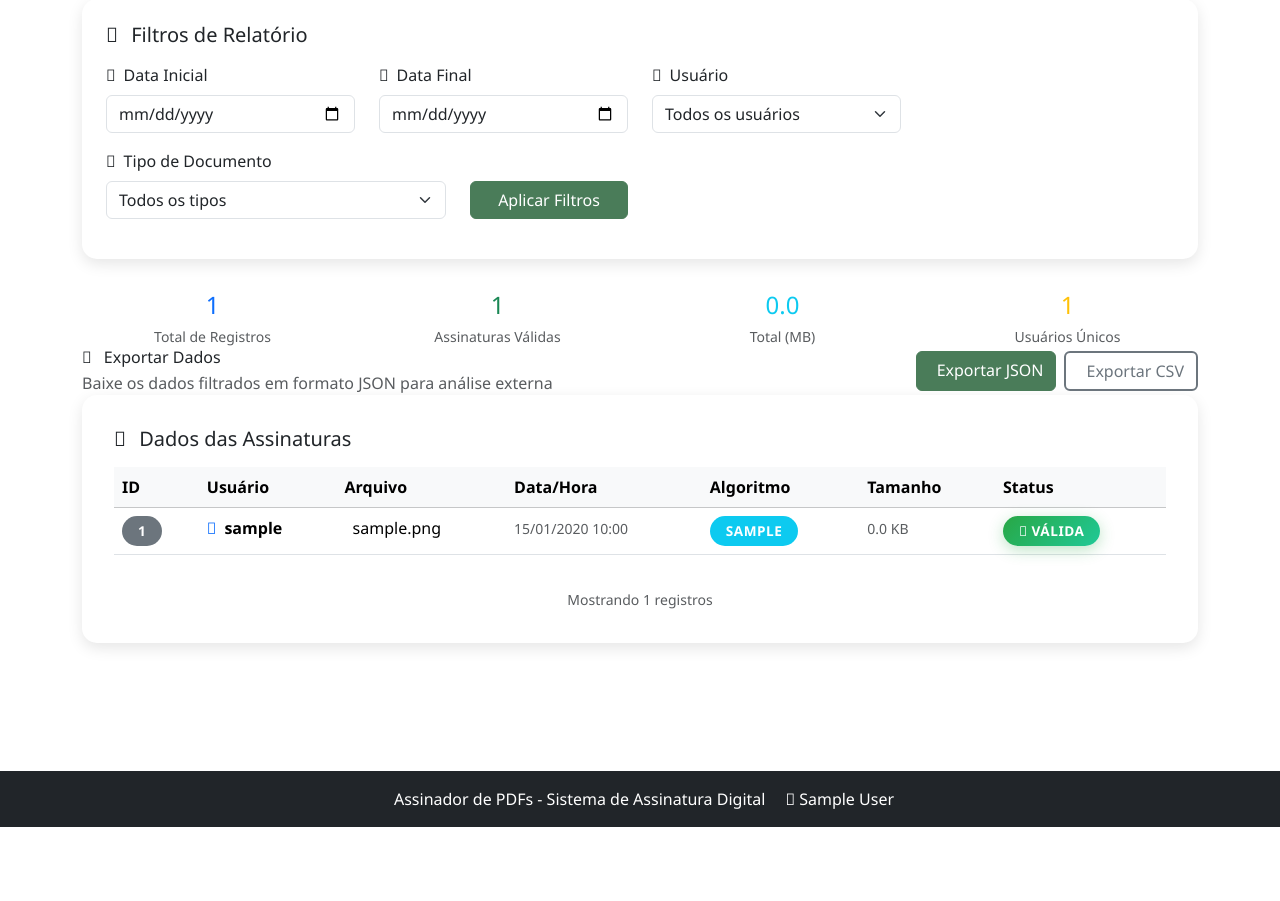
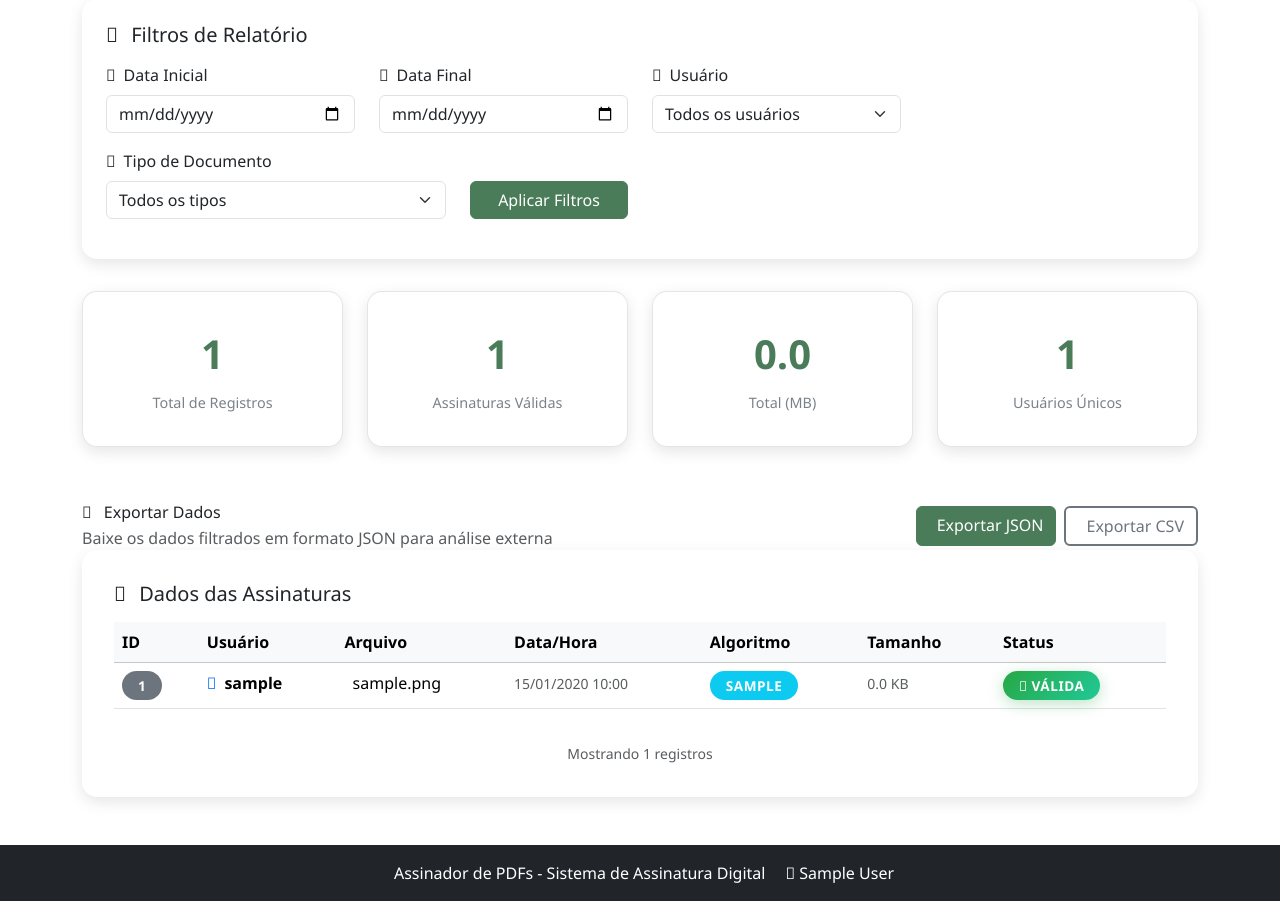
Before and after one commit to keven393/assinador, a Flask app: page /admin/reports in a window 1280 px wide. Shown: the part 77-978 px from the top of the page. Before the commit the page ends 904 px from the top, so only its background shows below. Run offline with Flask 3, Linux system fonts and the light colour scheme; a user stored in the database is signed in; tables that the repository leaves empty hold one stand-in row (values such as "Sample post"); some libraries are stand-ins or nearby versions.

Commit message:
Improve async DB config and enhance admin UI
Refactored async database URL handling for better compatibility with PostgreSQL async drivers in config.py and async_db.py. Added asyncpg to requirements. Improved admin reports summary cards and updated CSS for better UI consistency. Updated admin settings to hide sensitive directory and connection info for security, and clarified labels for temporary and signed files.

```diff
--- a/requirements.txt
+++ b/requirements.txt
@@ -29,6 +29,7 @@ psutil>=5.9.0
 ldap3>=2.9.0
 flask-talisman>=1.1.0
 numpy>=1.24.0
+asyncpg>=0.29.0
 # dev-only (security audit):
 # pip-audit>=2.7.0
 # safety>=3.2.0
--- a/static/css/custom.css
+++ b/static/css/custom.css
@@ -20,7 +20,7 @@ body {
 }
 
 /* Forçar background branco em todas as páginas exceto as específicas */
-body:not(.client-confirm-body):not(.client-select-body):not(.client-sign-body):not(.client-success-body):not(.internal-edit-signature-body):not(.internal-upload-body):not(.validate-body) {
+body:not(.client-confirm-body):not(.client-select-body):not(.client-list-body):not(.client-sign-body):not(.client-success-body):not(.internal-edit-signature-body):not(.internal-upload-body):not(.validate-body) {
     background-color: white !important;
 }
 
@@ -954,6 +954,36 @@ body.base-page-body {
     margin-bottom: 2rem;
 }
 
+.admin-reports-stats-card {
+    background: white !important;
+    border-radius: 15px;
+    box-shadow: 0 5px 15px rgba(0, 0, 0, 0.1);
+    padding: 2rem;
+    text-align: center;
+    margin-bottom: 2rem;
+    transition: transform 0.3s ease;
+    border: 1px solid rgba(0, 0, 0, 0.1);
+    color: #333 !important;
+}
+
+.admin-reports-stats-card:hover {
+    transform: translateY(-5px);
+    box-shadow: 0 8px 25px rgba(0, 0, 0, 0.15);
+}
+
+.admin-reports-stats-card .stats-number {
+    font-size: 2.5rem;
+    font-weight: bold;
+    color: var(--primary-color);
+    margin-bottom: 0.5rem;
+}
+
+.admin-reports-stats-card .stats-label {
+    color: #6c757d;
+    font-size: 0.9rem;
+    font-weight: 500;
+}
+
 .admin-reports-filters-card {
     background: white;
     border-radius: 15px;
@@ -1967,8 +1997,12 @@ body .validate-body .validation-container::before {
 }
 
 /* Estilos específicos do client/list.html */
+body.client-list-body,
 .client-list-body {
-    background: #f8fafc;
+    background: linear-gradient(135deg, #037334 0%, #648C3B 100%) !important;
+    min-height: 100vh;
+    font-family: 'Segoe UI', Tahoma, Geneva, Verdana, sans-serif;
+    padding-top: 0 !important;
 }
 
 .client-list-card {
@@ -2000,10 +2034,17 @@ body .validate-body .validation-container::before {
 }
 
 /* Estilos específicos do client/select.html */
+body .client-select-body,
 .client-select-body {
-    background: linear-gradient(135deg, #037334 0%, #648C3B 100%);
+    background: linear-gradient(135deg, #037334 0%, #648C3B 100%) !important;
     min-height: 100vh;
     font-family: 'Segoe UI', Tahoma, Geneva, Verdana, sans-serif;
+}
+
+/* Garantir background verde no body quando a classe está presente */
+body:has(.client-select-body) {
+    background: linear-gradient(135deg, #037334 0%, #648C3B 100%) !important;
+    padding-top: 0 !important;
 }
 
 .client-select-container {
--- a/templates/admin/reports.html
+++ b/templates/admin/reports.html
@@ -68,37 +68,43 @@
         </div>
 
         <!-- Resumo Estatístico -->
-        <div class="stats-summary">
-            <div class="row text-center">
-                <div class="col-md-3">
-                    <h4 class="text-primary mb-1">{{ signatures|count }}</h4>
-                    <small class="text-muted">Total de Registros</small>
+        <div class="row mb-4">
+            <div class="col-md-3">
+                <div class="admin-reports-stats-card">
+                    <div class="stats-number">{{ signatures|count }}</div>
+                    <div class="stats-label">Total de Registros</div>
                 </div>
-                <div class="col-md-3">
-                    <h4 class="text-success mb-1">
+            </div>
+            <div class="col-md-3">
+                <div class="admin-reports-stats-card">
+                    <div class="stats-number">
                         {{ signatures|selectattr('signature_valid', 'equalto', true)|list|length }}
-                    </h4>
-                    <small class="text-muted">Assinaturas Válidas</small>
+                    </div>
+                    <div class="stats-label">Assinaturas Válidas</div>
                 </div>
-                <div class="col-md-3">
-                    <h4 class="text-info mb-1">
+            </div>
+            <div class="col-md-3">
+                <div class="admin-reports-stats-card">
+                    <div class="stats-number">
                         {% if signatures %}
                             {{ (signatures|map(attribute='file_size')|sum / 1024)|round(1) }}
                         {% else %}
                             0
                         {% endif %}
-                    </h4>
-                    <small class="text-muted">Total (MB)</small>
+                    </div>
+                    <div class="stats-label">Total (MB)</div>
                 </div>
-                <div class="col-md-3">
-                    <h4 class="text-warning mb-1">
+            </div>
+            <div class="col-md-3">
+                <div class="admin-reports-stats-card">
+                    <div class="stats-number">
                         {% if signatures %}
                             {{ signatures|map(attribute='user_id')|unique|list|length }}
                         {% else %}
                             0
                         {% endif %}
-                    </h4>
-                    <small class="text-muted">Usuários Únicos</small>
+                    </div>
+                    <div class="stats-label">Usuários Únicos</div>
                 </div>
             </div>
         </div>
```
Also changed, not shown: async_db.py (+27 -2 lines), config.py (+30 -1 lines), templates/admin/settings.html (+10 -10 lines).
